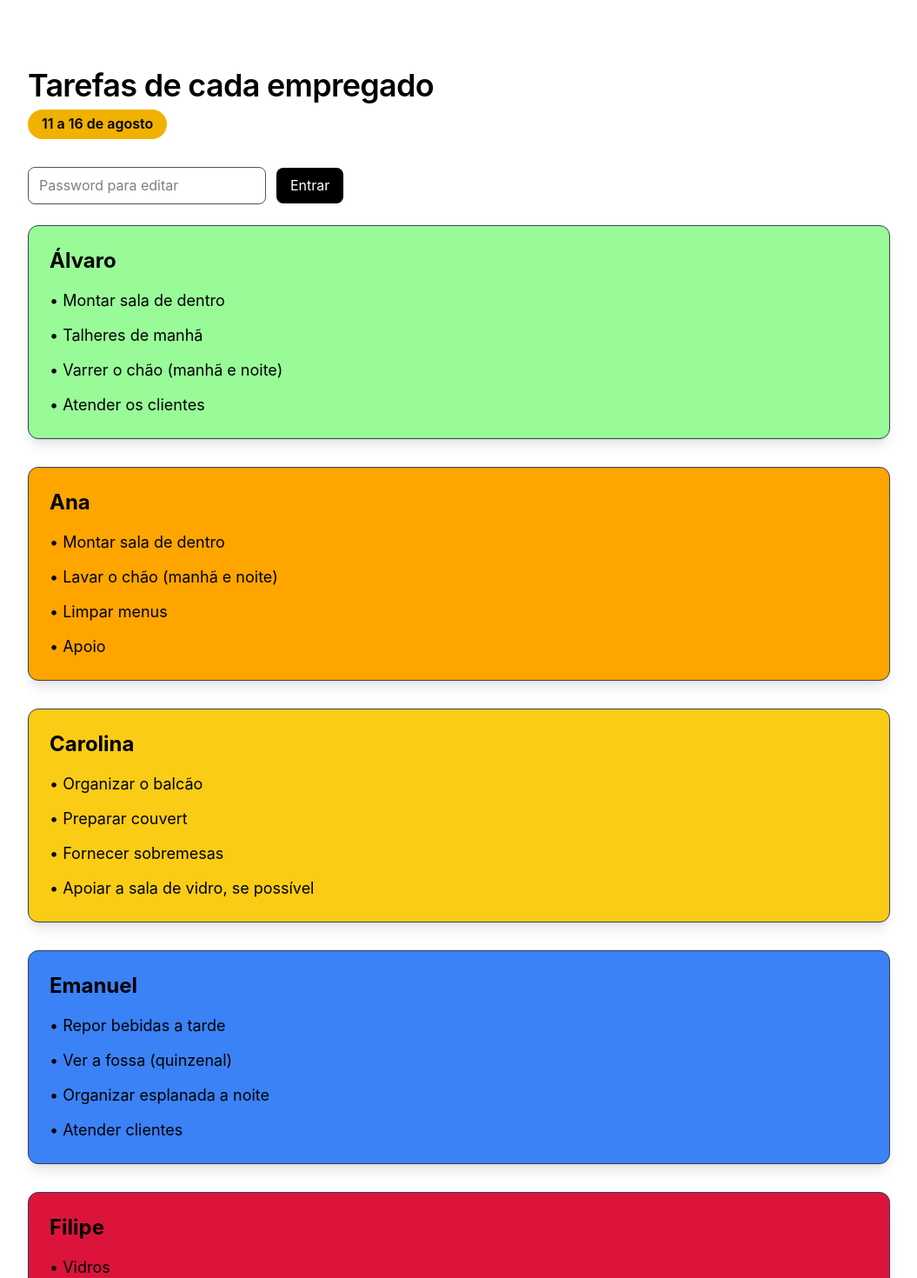
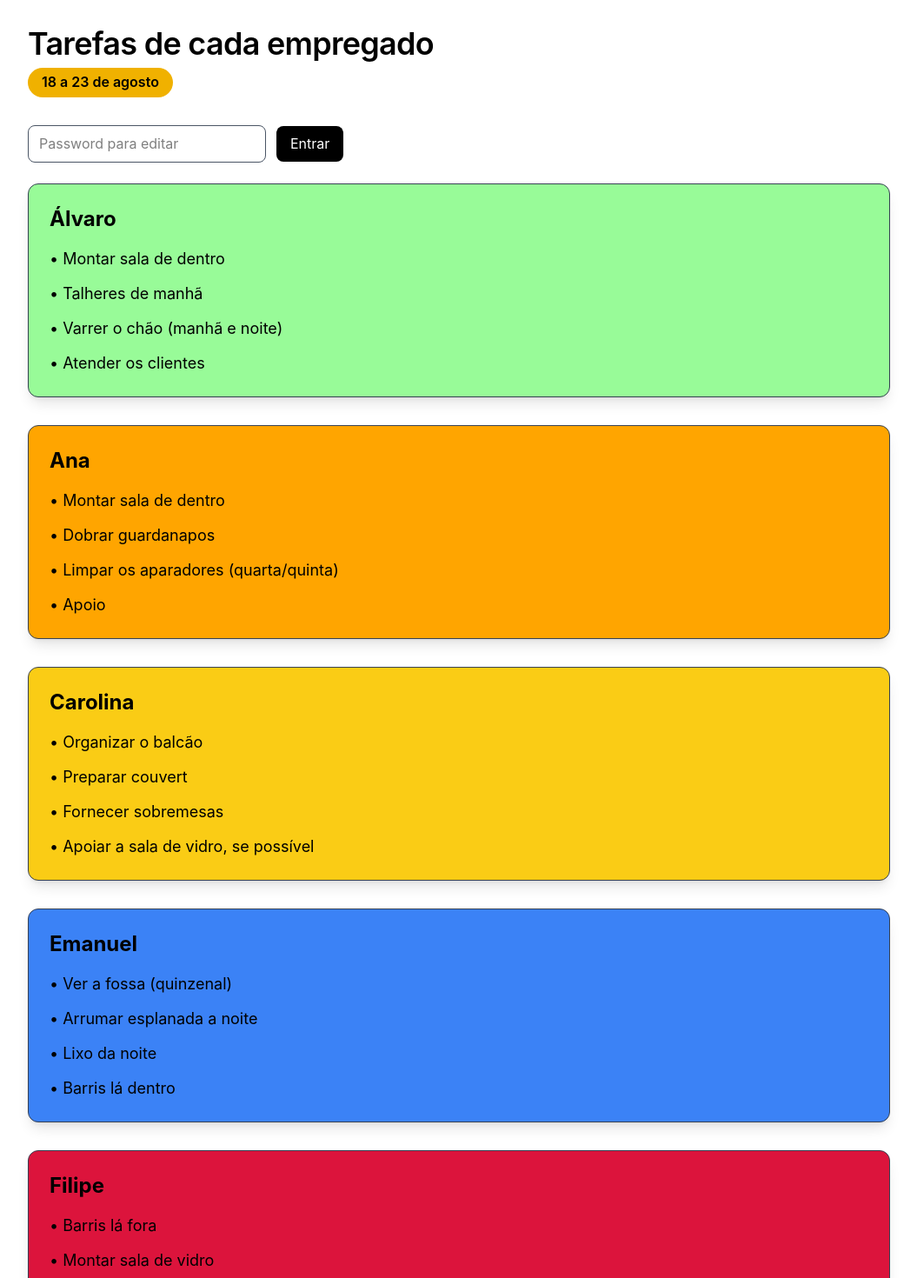
Before and after one commit to webdevmarcia/tavira, a React (Vite) app: page / in a window 1280 px wide. Shown: the part 1120-2590 px from the top of the page at 87% size, without its empty margins (112-1167 px from the left). Built offline with nearby package versions, Linux system fonts and the light colour scheme.

Commit message:
Alterações semanais

```diff
--- a/src/sections/Empregados.jsx
+++ b/src/sections/Empregados.jsx
@@ -7,7 +7,6 @@ const empregados = [
   { nome: "Filipe", cor: "#DC143C", diurno: "10:00 - 18:30", noturno: "19:00 - 23:00", direto: true },
   { nome: "Gabriel", cor: "#808080", diurno: "—", noturno: "17:00 - fecho", direto: true },
   { nome: "Guilherme", cor: "#DCDCDC", diurno: "11:00 - 15:45", noturno: "18:15 - 00:00", direto: false },
-  { nome: "João", cor: "#A52A2A", diurno: "10:00 - 15:45", noturno: "18:15 - 23:00", direto: false },
   { nome: "Ludmila", cor: "#87CEFA", diurno: "10:00 - 16", noturno: "18:15 - 22:15", direto: false },
   { nome: "Márcia", cor: "#DA70D6", diurno: "10:00 - 16:00", noturno: "18:15 - 23:30", direto: false },
   { nome: "Niki", cor: "#14b8a6", diurno: "11:00 - 15:45", noturno: "18:15 - 00:00", direto: false },
--- a/src/sections/Tarefas.jsx
+++ b/src/sections/Tarefas.jsx
@@ -11,7 +11,6 @@ const empregados = [
   { nome: "Filipe", cor: "#DC143C" },
   { nome: "Gabriel", cor: "#808080" },
   { nome: "Guilherme", cor: "#DCDCDC" },
-  { nome: "João", cor: "#A52A2A" },
   { nome: "Ludmila", cor: "#87CEFA" },
   { nome: "Márcia", cor: "#DA70D6" },
   { nome: "Niki", cor: "#14b8a6" },
@@ -24,29 +23,28 @@ const empregados = [
 // =======================================
 const cardsInicial = [
   { tarefas: ["Montar sala de dentro", "Talheres de manhã", "Varrer o chão (manhã e noite)", "Atender os clientes"] }, // Álvaro
-  { tarefas: ["Montar sala de dentro", "Lavar o chão (manhã e noite)", "Limpar menus", "Apoio"] }, // Ana
+
+  { tarefas: ["Montar sala de dentro", "Dobrar guardanapos", "Limpar os aparadores (quarta/quinta)", "Apoio"] }, // Ana
 
   { tarefas: ["Organizar o balcão", "Preparar couvert", "Fornecer sobremesas", "Apoiar a sala de vidro, se possível"] }, // Carolina
 
-  { tarefas: ["Repor bebidas a tarde", "Ver a fossa (quinzenal)", "Organizar esplanada a noite", "Atender clientes"] }, // Emanuel
+  { tarefas: ["Ver a fossa (quinzenal)", "Arrumar esplanada a noite", "Lixo da noite", "Barris lá dentro"] }, // Emanuel
 
-  { tarefas: ["Vidros", "Montra da manhã", "Reposição (22:50)", "Atender clientes"] }, // Filipe
+  { tarefas: [ "Barris lá fora", "Montar sala de vidro", "Varrer a esplanada", "Lavar caixotes (quarta ou quinta)", ] }, // Filipe
 
-  { tarefas: ["Guardanapos do jantar (8 pacotes)", "Montra da noite", "Apoio", "Barris lá dentro"] }, // Gabriel
+  { tarefas: ["Polir talheres a tarde", "Repor bebidas a noite", "Apoio", "Lixo da noite"] }, // Gabriel
 
-  { tarefas: ["Repor bebidas (manhã)", "Lavar caixotes", "Atender clientes", "Telhado (quinta)"] }, // Guilherme
+  { tarefas: ["Montar a esplanada", "Bebidas de manhã", "Atender clientes", "Montra da noite"] }, // Guilherme
 
-  { tarefas: ["Barris lá fora", "Montar a sala de vidro", "Apoio", "Lixo da noite"] }, // João
+  { tarefas: ["Montar sala de vidro", "Lavar o chão (manhã e tarde)", "Talheres da noite", "Apoio"] }, // Ludmila
 
-  { tarefas: ["Varrer a esplanada (manhã e tarde)", "Montar a esplanada", "Talheres da noite", "Apoio"] }, // Luis
+  { tarefas: ["Limpar mesas e cadeiras da esplanada", "Montar a esplanada", "Reservas e atender clientes", "Telemóveis e MB a carregar"] }, // Márcia
 
-  { tarefas: ["Casas de banho (manhã e noite)", "Montar a esplanada", "Reservas e atender clientes", "Arrumar esplanada a noite"] }, // Márcia
-
-  { tarefas: ["Limpar talheres do almoço", "Ver os galheteiros", "Limpar os aparadores (quarta e quinta)", "Apoio"] }, // Niki
+  { tarefas: ["Limpar os vidros", "Limpar a montra de manhã", "Limpar os vinhos (quarta ou quinta)", "Apoio"] }, // Niki
 
   { tarefas: ["Organizar o bar", "Lavar os copos", "Fornecer bebidas", "Apoiar a sala de dentro, se possível"] }, // Patrícia
 
-  { tarefas: ["Limpar mesas e cadeiras da esplanada", "Montar sala de vidro", "Guardanapos do almoço ", "Atender clientes"] } // Valéria
+  { tarefas: ["Casas de banho", "Limpar os menus", "Limpar galheteiros ", "Atender clientes"] } // Valéria
 ];
 
 export default function Tarefas() {
@@ -87,7 +85,7 @@ export default function Tarefas() {
       <h1 className="text-black text-4xl font-bold mb-2">Tarefas de cada empregado</h1>
 
       <div className="inline-block px-4 py-1 bg-yellow-500 text-black font-semibold rounded-full mb-8">
-        11 a 16 de agosto
+        18 a 23 de agosto
       </div>
 
       {!editMode && (
```
